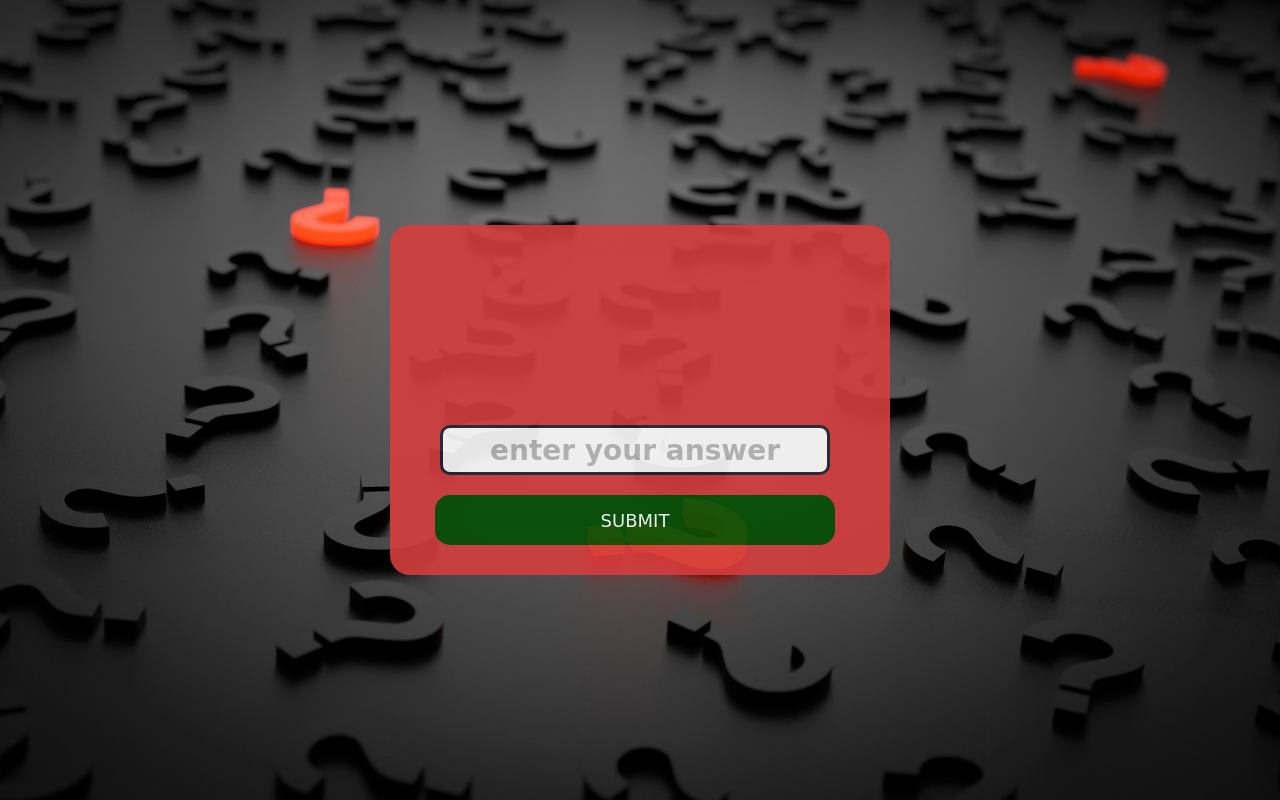
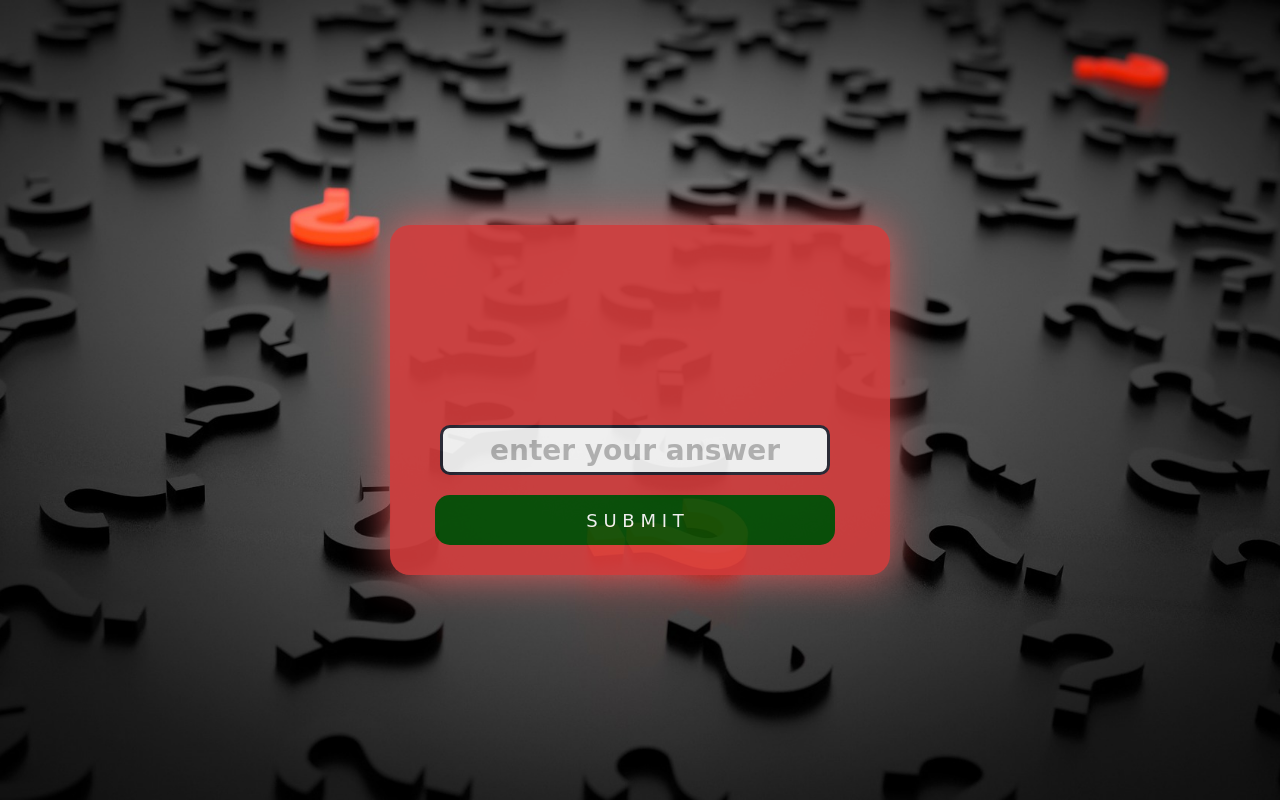
Before and after one commit to gogolashvili/Multiplication-App-5, a plain HTML site: page index.html in a window 1280 px wide. Drawn offline with Linux system fonts and the light colour scheme; a web font is replaced by a local one.

Commit message:
make changes

```diff
--- a/index.html
+++ b/index.html
@@ -17,7 +17,7 @@
       <h1></h1>
       <h2></h2>
       <input type="text" placeholder="enter your answer" />
-      <button>SUBMIT</button>
+      <button>S U B M I T</button>
     </div>
 
     <script src="./main.js"></script>
--- a/style.css
+++ b/style.css
@@ -16,6 +16,7 @@ div {
   border-radius: 20px;
   background-color: rgb(213, 62, 62);
   opacity: 0.9;
+  box-shadow: 0px 0px 40px rgb(234, 96, 96);
 }
 input {
   margin-top: 160px;
```
